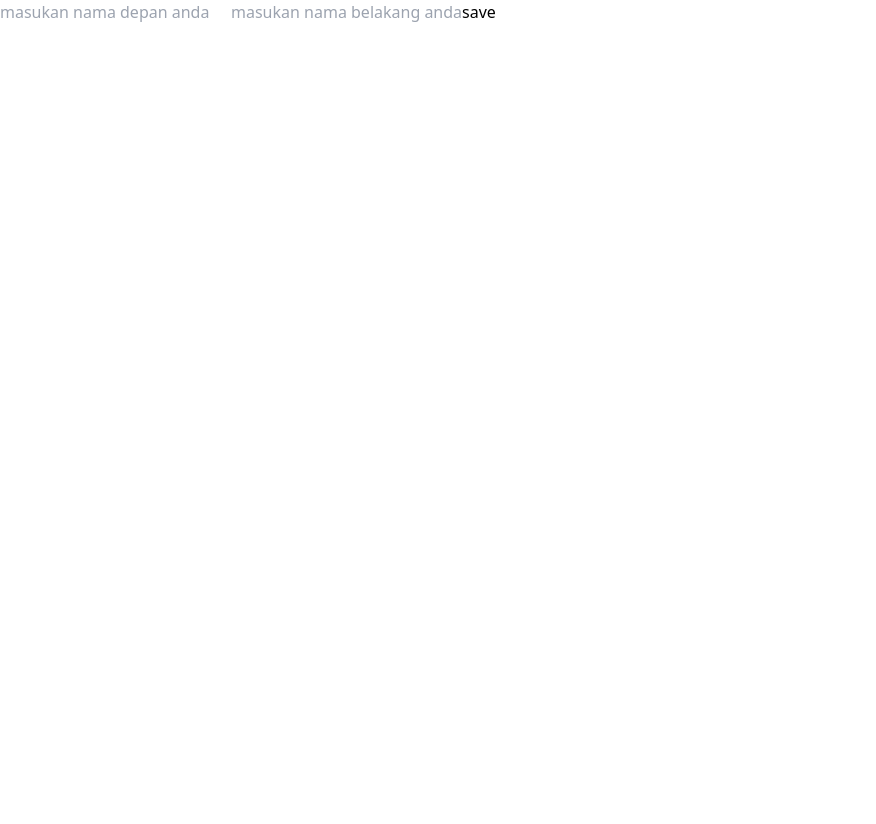
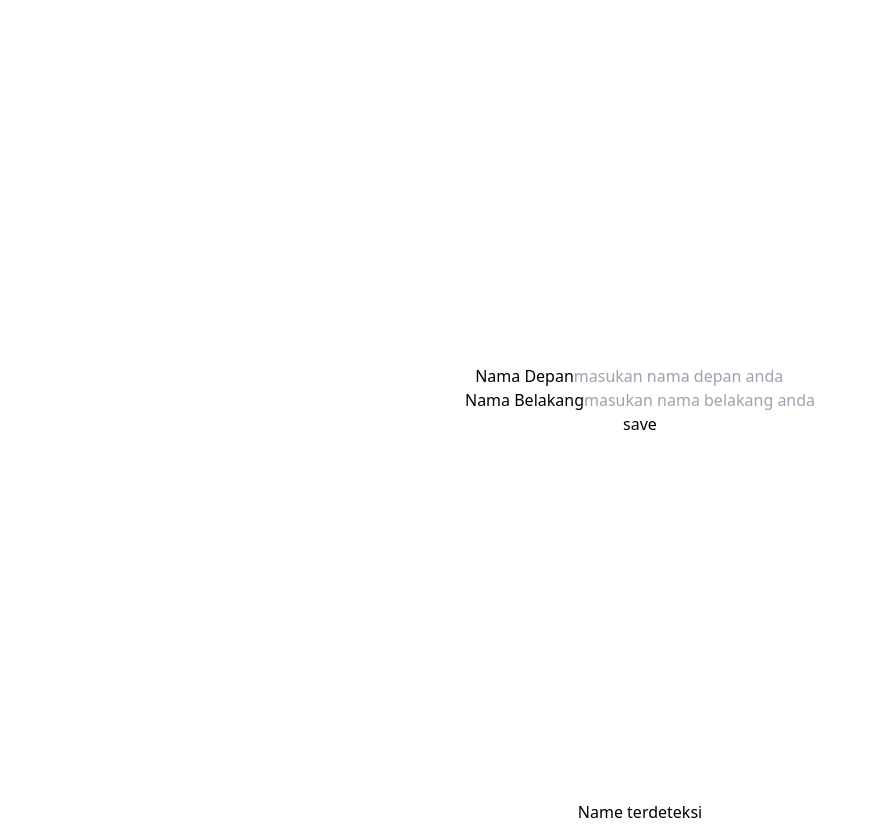
Before and after one commit to lindanmaulana/KonsepDasar-React-node-express-, a React (Vite) app: page / in a window 1280 px wide. Shown: the whole page, without its empty margins (0-876 px from the left). Before the commit the page ends 800 px from the top, so only its background shows below. Built offline with nearby package versions, Linux system fonts and the light colour scheme.

Commit message:
perubahan reducer

```diff
--- a/src/App.jsx
+++ b/src/App.jsx
@@ -1,26 +1,25 @@
-
 import "./App.css";
 import { useDispatch, useSelector } from "react-redux";
-import { addToCart, login } from "./redux/slices/cartSlices";
+import { login, register } from "./redux/slices/cartSlices";
 
 function App() {
   const dispatch = useDispatch();
-  const state = useSelector(state => state.cart)
+  const state = useSelector((state) => state.cart);
 
   const handleSubmit = (event) => {
     event.preventDefault();
 
     // Add data store redux
     dispatch(
-      addToCart({
+      register({
         namaDepan: event.target.namaDepan.value,
         namaBelakang: event.target.namaBelakang.value,
       })
     );
 
     // Validasi data login
-    if(state.data) {
-      dispatch(login())
+    if (state.data) {
+      dispatch(login());
     }
   };
   return (
@@ -28,23 +27,34 @@ function App() {
       <section>
         <div className="container mx-auto">
           <form onSubmit={handleSubmit}>
+            <div className="w-full h-screen flex flex-col justify-center items-center">
+              <div>
+                <label htmlFor="namaDepan">Nama Depan</label>
                 <input
                   type="text"
+                  id="namaDepan"
                   name="namaDepan"
                   placeholder="masukan nama depan anda"
                 />
+              </div>
+              <div>
+                <label htmlFor="namaBelakang">Nama Belakang</label>
                 <input
                   type="text"
+                  id="namaBelakang"
                   name="namaBelakang"
                   placeholder="masukan nama belakang anda"
                 />
+              </div>
               <button>save</button>
+            </div>
           </form>
-
-          {/* Mapping data store redux */}
-          {state.data.map((items) => (
-            <h1 key={items.namaDepan}>{items.namaDepan}</h1>
+          <div className="flex flex-col justify-center items-center">
+            <h2>Name terdeteksi</h2>
+            {state.data.register.map((item) => (
+              <h1 key={item.namaDepan}>{item.namaDepan}</h1>
             ))}
+          </div>
         </div>
       </section>
     </>
--- a/src/redux/slices/cartSlices.js
+++ b/src/redux/slices/cartSlices.js
@@ -3,18 +3,24 @@ import { createSlice } from "@reduxjs/toolkit";
 const cartSlices = createSlice({
   name: "cart",
   initialState: {
-    data: [],
+    data: {
+      register: [],
+      cartItem: []
+    },
     userLogin: false,
   },
   reducers: {
-    addToCart: (state, action) => {
-      state.data.push(action.payload);
+    register: (state, action) => {
+      state.data.register.push(action.payload)
     },
     login: (status) => {
       status.userLogin = true;
     },
+    addToCart: (state, action) => {
+      state.data.cartItem.push(action.payload);
+    },
   },
 });
 
-export const { addToCart, login } = cartSlices.actions;
+export const { addToCart, login, register } = cartSlices.actions;
 export default cartSlices.reducer;
```
Lines whose indentation alone changed are shown as unchanged.
